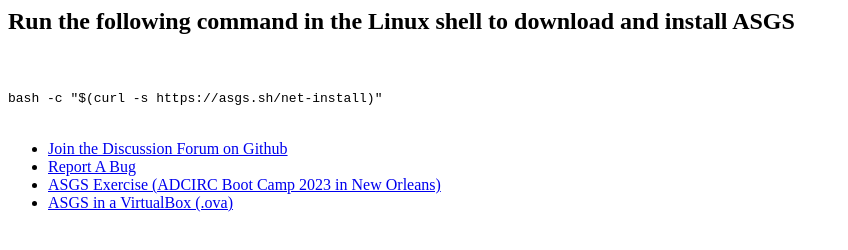
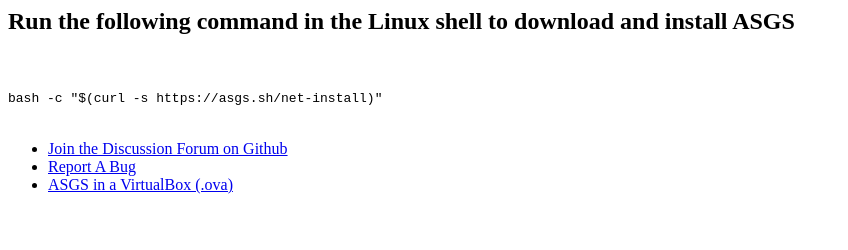
Before and after one commit to StormSurgeLive/get-asgs, a plain HTML site: page docs/index.html in a window 1280 px wide. Shown: the whole page, without its empty margins (0-848 px from the left). Drawn offline with Linux system fonts and the light colour scheme.

Commit message:
Update index.html

```diff
--- a/docs/index.html
+++ b/docs/index.html
@@ -10,7 +10,6 @@
     <ul>
       <li><a href=https://github.com/StormSurgeLive/asgs/discussions target=_other>Join the Discussion Forum on Github</a></li>
       <li><a href=https://github.com/StormSurgeLive/asgs/issues target=_other>Report A Bug</a></li>
-      <li><a href=https://docs.google.com/document/d/1IJQa-N5raLp21uwqDPOW9l6EWDGpFFybsFo8gRhk_8Y/edit target=_other>ASGS Exercise (ADCIRC Boot Camp 2023 in New Orleans)</a></li>
       <li><a href= https://tinyurl.com/ASGS-training-ova target=_other>ASGS in a VirtualBox (.ova)</a></li>
     </ul>
   </body>
```
